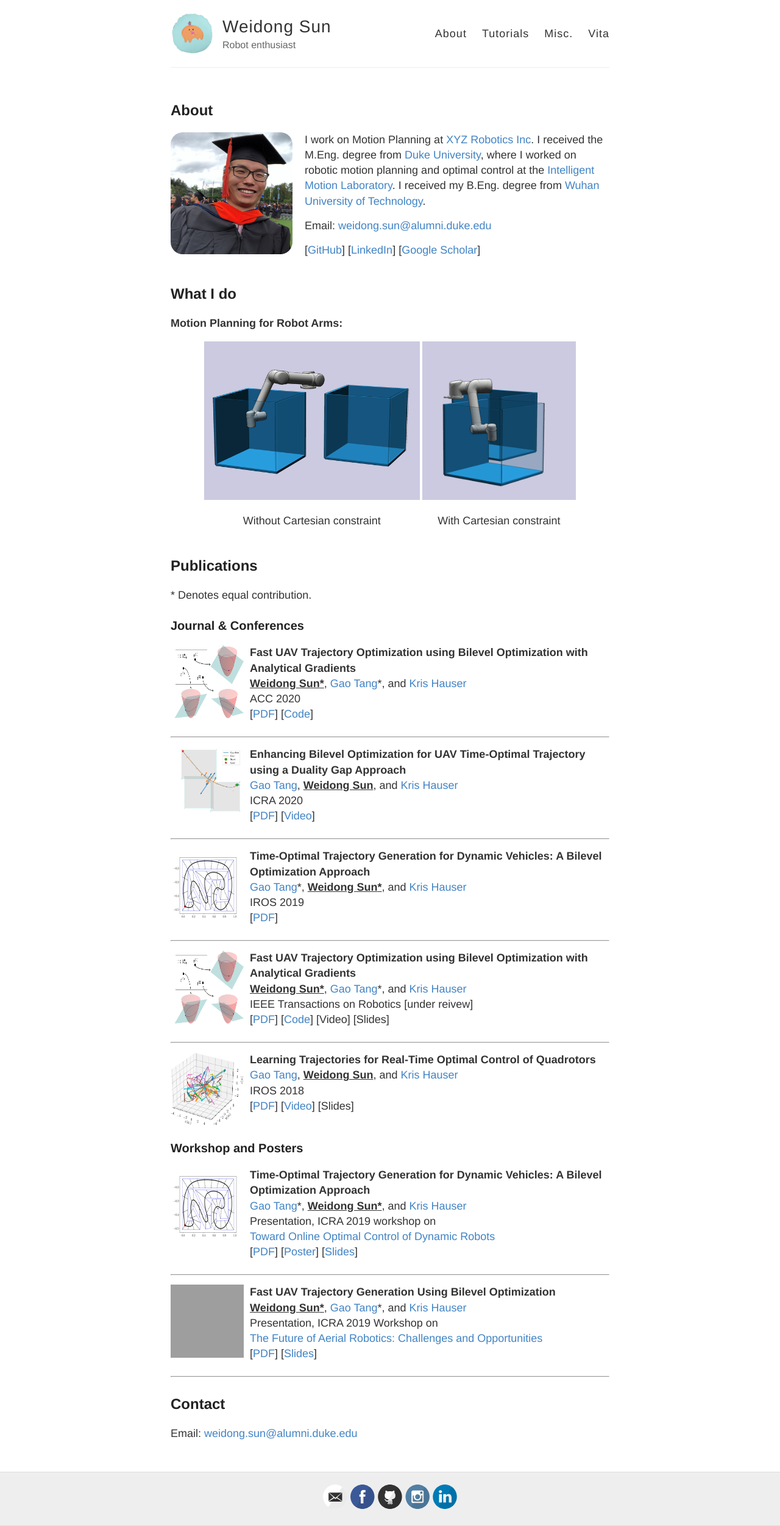
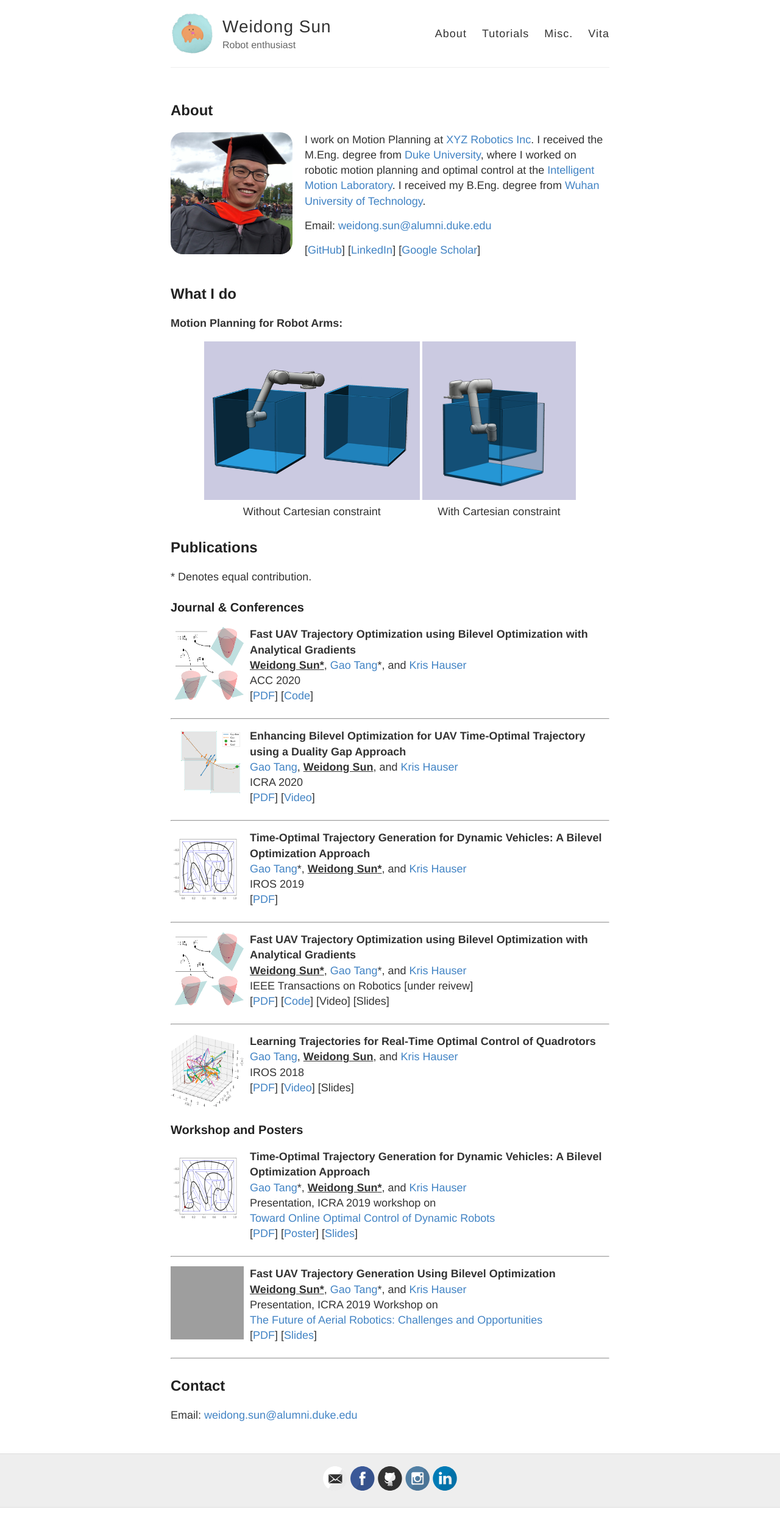
Before and after one commit to OxDuke/oxduke.github.io, a Jekyll site: the page built from index.md, in a window 1280 px wide. Shown: the whole page at 61% size. Built offline with Jekyll 4.4.1, drawn with Linux system fonts in a browser that asks for light colours; after the commit the page ends 2473 px from its top, so only the background shows below that; grey boxes are pictures that could not be loaded.

Commit message:
remove margin

```diff
--- a/index.md
+++ b/index.md
@@ -26,11 +26,11 @@ Email: [weidong.sun@alumni.duke.edu](mailto:weidong.sun@alumni.duke.edu)
 <div style="display:table; clear:both; margin:0 auto;">
   <div style="float:left; padding:2px; text-align:center;">
     <img src="{{ site.baseurl }}/images/wopt.gif" alt="RobotMoves" style="height:260px; width:auto">
-    <p>Without Cartesian constraint</p>
+    <p style="margin:0 0;">Without Cartesian constraint</p>
   </div>
   <div style="float:left; padding:2px; text-align:center;">
     <img src="{{ site.baseurl }}/images/wopt_cart.gif" alt="RobotMovesAgain" style="height:260px; width:auto">
-    <p>With Cartesian constraint</p>
+    <p style="margin:0 0;">With Cartesian constraint</p>
   </div>
 </div>
 
```
